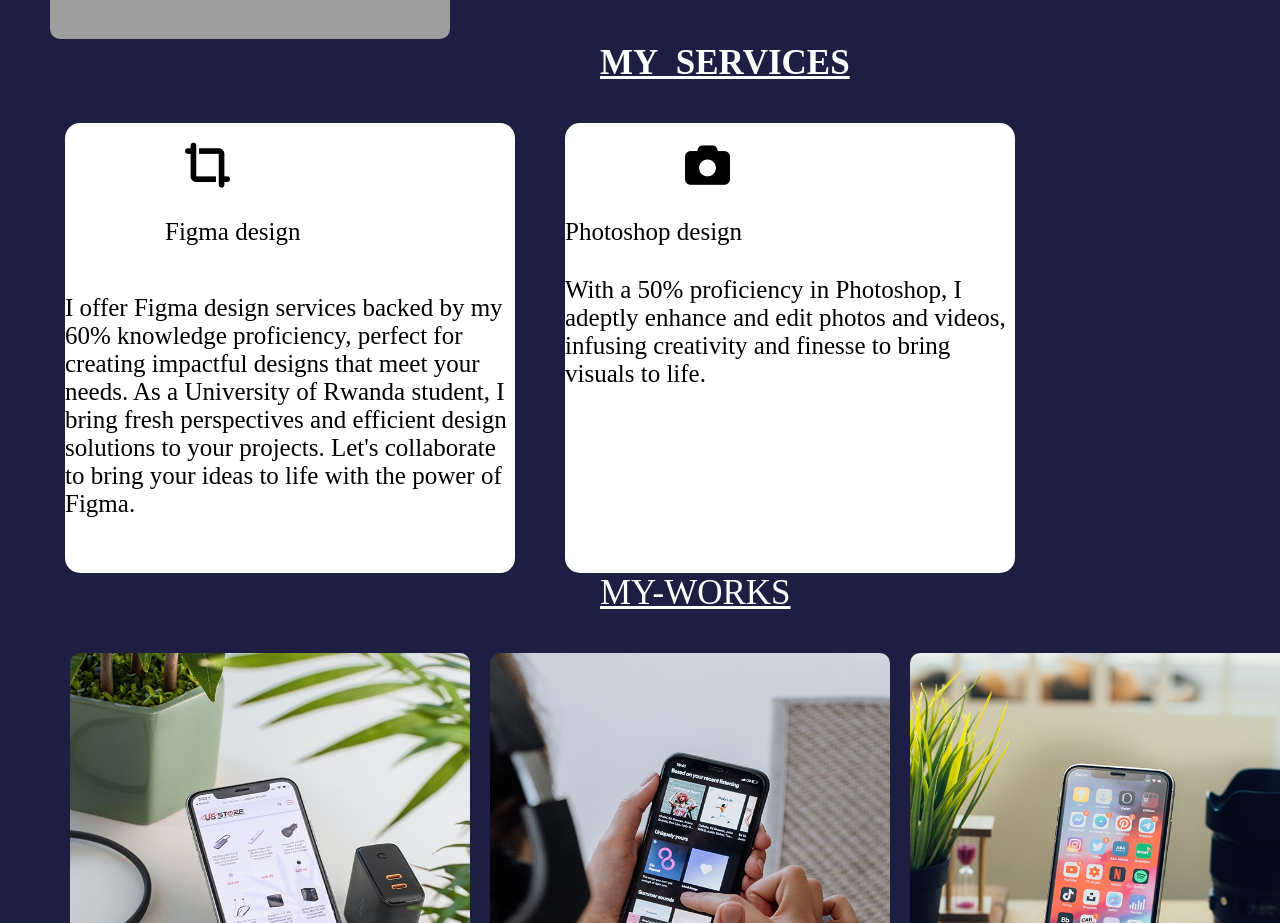
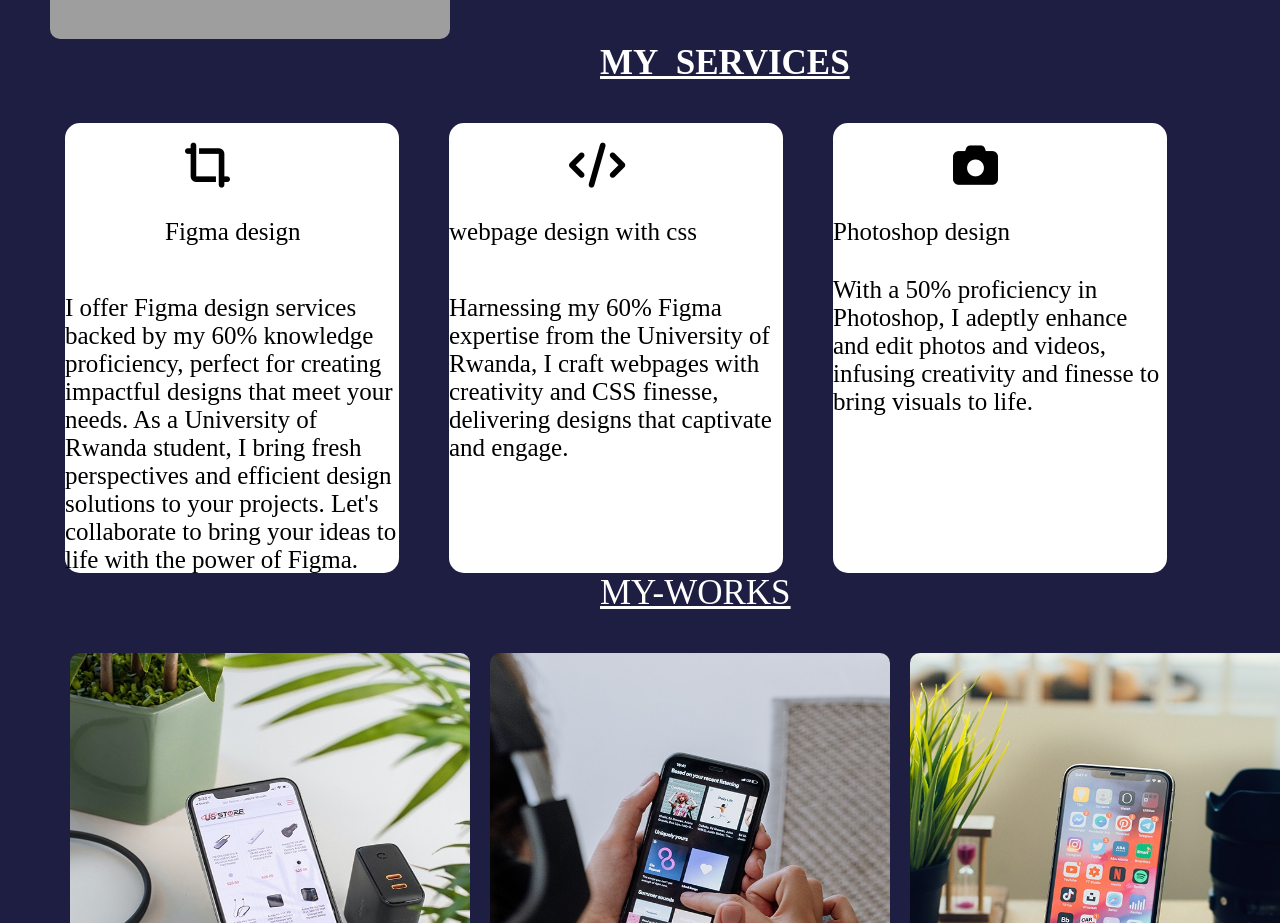
Before and after one commit to PLACIDErwanda-100/KLAB, a plain HTML site: page index.html in a window 1280 px wide. Shown: the part 1020-1943 px from the top of the page. Drawn offline with Linux system fonts and the light colour scheme; grey boxes are pictures that could not be loaded.

Commit message:
uncommenting

```diff
--- a/index.html
+++ b/index.html
@@ -77,11 +77,11 @@
         As a University of Rwanda student, I bring fresh perspectives and efficient design solutions to your projects.
         Let's collaborate to bring your ideas to life with the power of Figma.
     </p></div>
-    <!-- <div class="servises_two">
+    <div class="servises_two">
         <i class="fas fa-code" id="code-icon"></i>
         <p>webpage design with css</p> <br>
         <p>Harnessing my 60% Figma expertise from the University of Rwanda, I craft webpages with creativity and CSS finesse,
-        delivering designs that captivate and engage.</p></div> -->
+        delivering designs that captivate and engage.</p></div>
 
     <div class="service_three">
         <i class="fas fa-camera"id="code-icon"></i>
```
